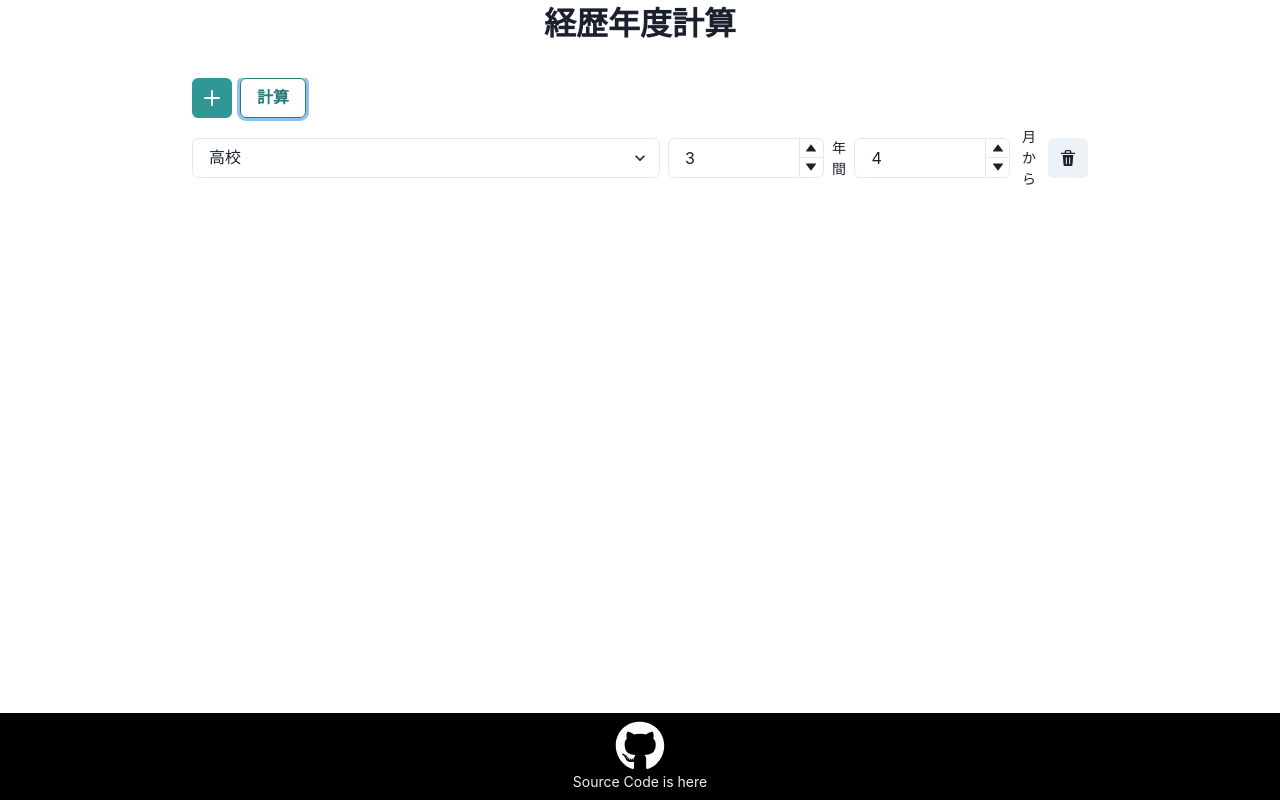
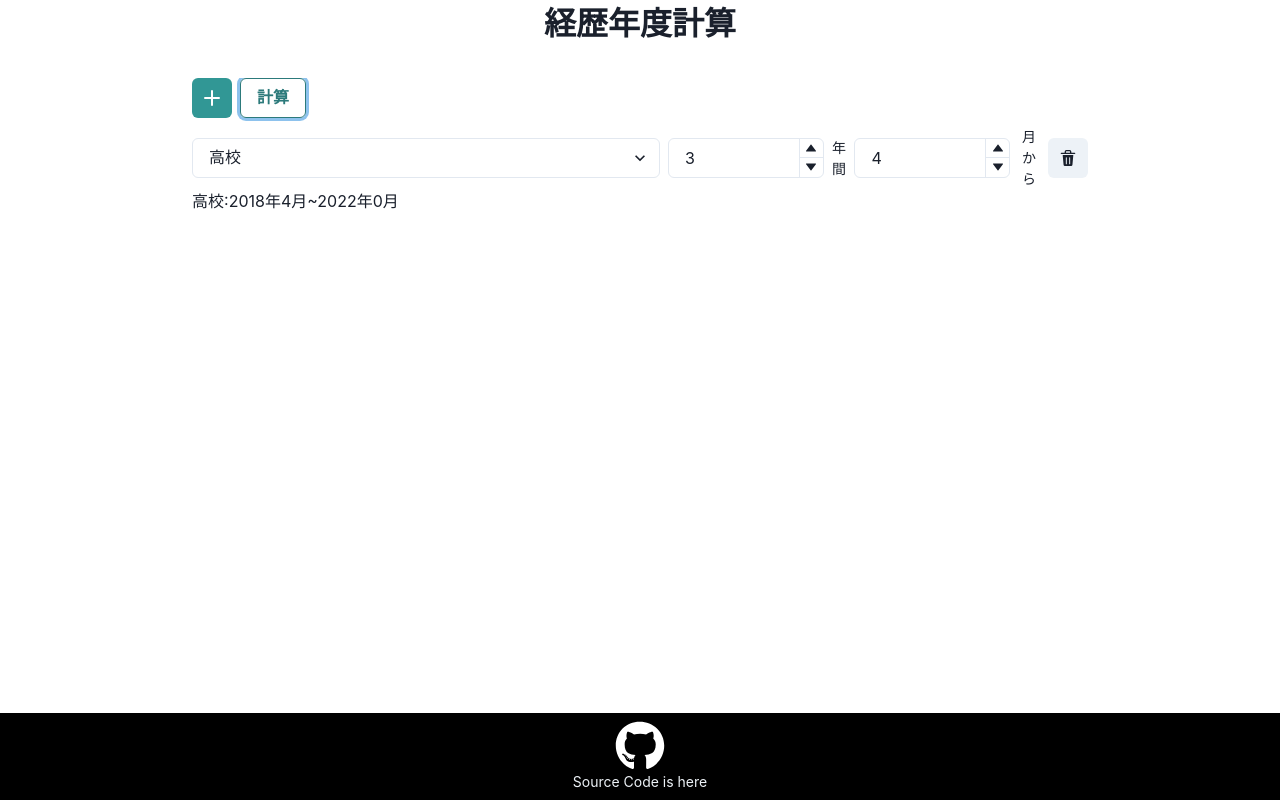
Before and after one commit to RyoMasumura1201/career-calculate, a Next.js app: page / in a window 1280 px wide. Both pictures are taken after a click on the button "計算". Built offline with nearby package versions, Linux system fonts and the light colour scheme.

Commit message:
計算結果を表示

```diff
--- a/src/pages/index.tsx
+++ b/src/pages/index.tsx
@@ -93,7 +93,10 @@ export default function Home() {
     reverseCareerList.forEach((career, i) => {
       console.log(i);
       if (i === 0) {
-        const year = now.year() - career.year;
+        let year = now.year() - career.year;
+        if (now.month() < 4 && career.month >= 4) {
+          year--;
+        }
 
         setCalculatedCareerList([
           ...calculatedCareerList,
@@ -189,6 +192,13 @@ export default function Home() {
               </HStack>
             ))}
           </Stack>
+          {calculatedCareerList.map(({ id, job, fromYear, fromMonth, toYear, toMonth }) => (
+            <HStack key={id}>
+              <Text>
+                {job}:{fromYear}年{fromMonth}月~{toYear}年{toMonth}月
+              </Text>
+            </HStack>
+          ))}
         </Box>
       </main>
 
```
